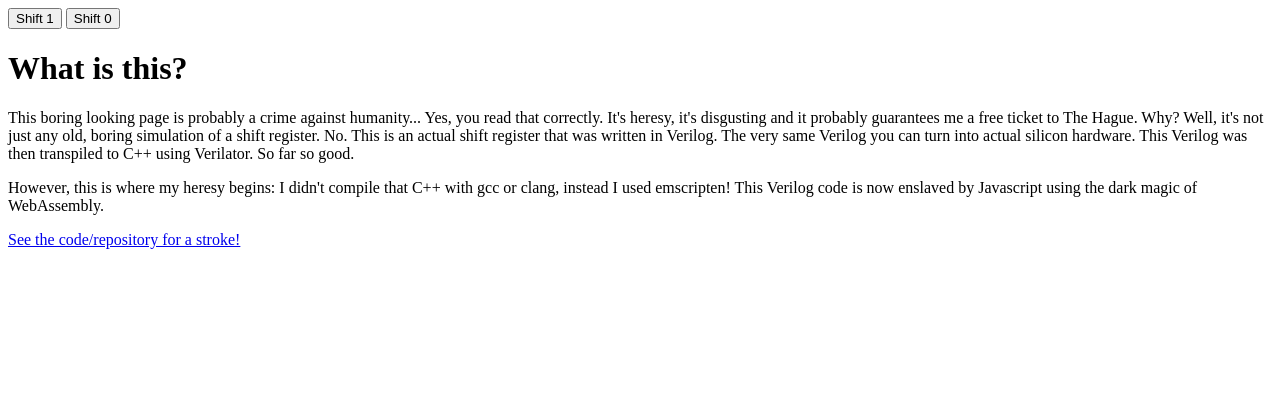
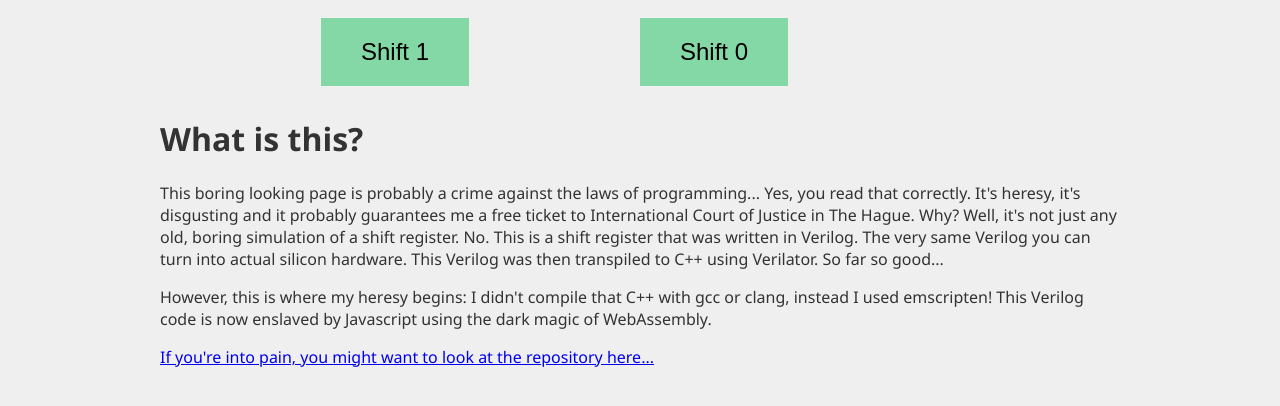
Before and after one commit to Mindar/TheProgrammingGodsAreCrying, a plain HTML site: page index.html in a window 1280 px wide. Drawn offline with Linux system fonts and the light colour scheme; no server answers.

Commit message:
May god forgive me

```diff
--- a/index.html
+++ b/index.html
@@ -6,17 +6,53 @@
 	<!--<script src="wasmtest.js" type="text/javascript"></script>
 	<script src="a.out.js" type="text/javascript"></script>-->
 	<script src="bundle.js" type="text/javascript"></script>
+	<style type="text/css">
+		html, body {
+			background-color: #EFEFEF;
+			color: #333;
+			font-family:'Segoe UI', Tahoma, Geneva, Verdana, sans-serif;
+			font-size: 16px;
+			display: flex;
+			flex-direction: column;
+			align-items: center;
+		}
+
+		body > div {
+			width: 960px;
+		}
+
+		#butnz {
+			display: flex;
+			justify-content: space-evenly;
+			align-items: center;
+		}
+
+		#butnz button {
+			font-size: 1.5em;
+			padding: 20px 40px 20px 40px;
+			border: 0px;
+			background-color: rgb(132, 216, 166);
+			margin: 10px;
+		}
+
+		#butnz span {
+			font-size: 3em;
+			margin: 10px;
+		}
+	</style>
 </head>
 <body>
-	<button id="btn1">Shift 1</button>
-	<span id="output"></span>
-	<button id="btn0">Shift 0</button>
+	<div id="butnz">
+		<button id="btn1">Shift 1</button>
+		<button id="btn0">Shift 0</button>
+		<span id="output"></span>
+	</div>
 	<div>
 		<h1>What is this?</h1>
-		<p>This boring looking page is probably a crime against humanity... Yes, you read that correctly. It's heresy, it's disgusting and it probably guarantees me a free ticket to The Hague. Why? Well, it's not just any old, boring simulation of a shift register. No. This is an actual shift register that was written in Verilog. The very same Verilog you can turn into actual silicon hardware. This Verilog was then transpiled to C++ using Verilator. So far so good.</p>
+		<p>This boring looking page is probably a crime against the laws of programming... Yes, you read that correctly. It's heresy, it's disgusting and it probably guarantees me a free ticket to International Court of Justice in The Hague. Why? Well, it's not just any old, boring simulation of a shift register. No. This is a shift register that was written in Verilog. The very same Verilog you can turn into actual silicon hardware. This Verilog was then transpiled to C++ using Verilator. So far so good...</p>
 		<p>However, this is where my heresy begins: I didn't compile that C++ with gcc or clang, instead I used emscripten! This Verilog code is now enslaved by Javascript using the dark magic of WebAssembly.
 		</p>
-		<a href="https://github.com/Mindar/TheProgrammingGodsAreCrying">See the code/repository for a stroke!</a>
+		<a href="https://github.com/Mindar/TheProgrammingGodsAreCrying">If you're into pain, you might want to look at the repository here...</a>
 	</div>
 </body>
 </html>
```
Also changed, not shown: meme.jpg (deleted), 1 other file.
